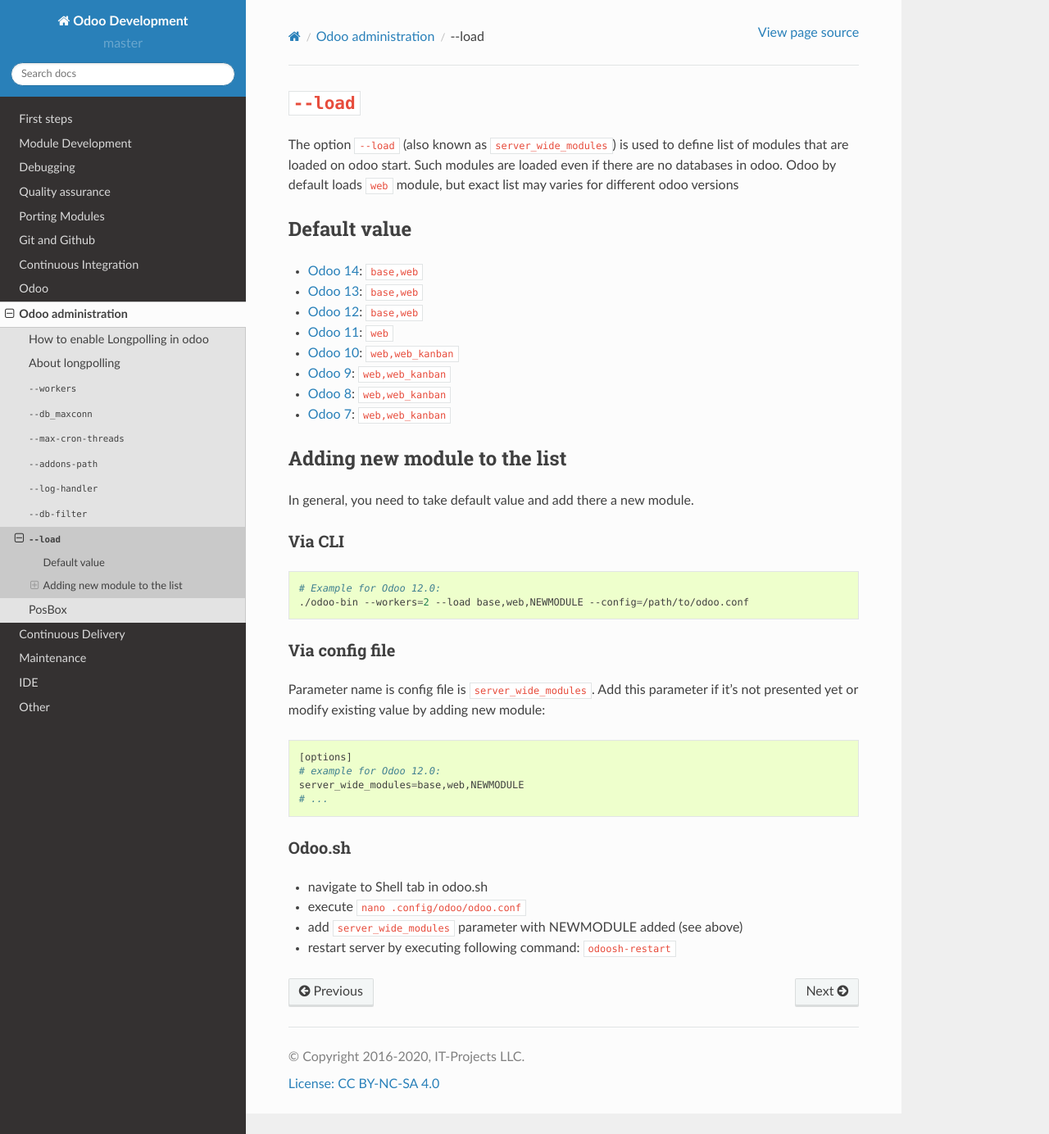
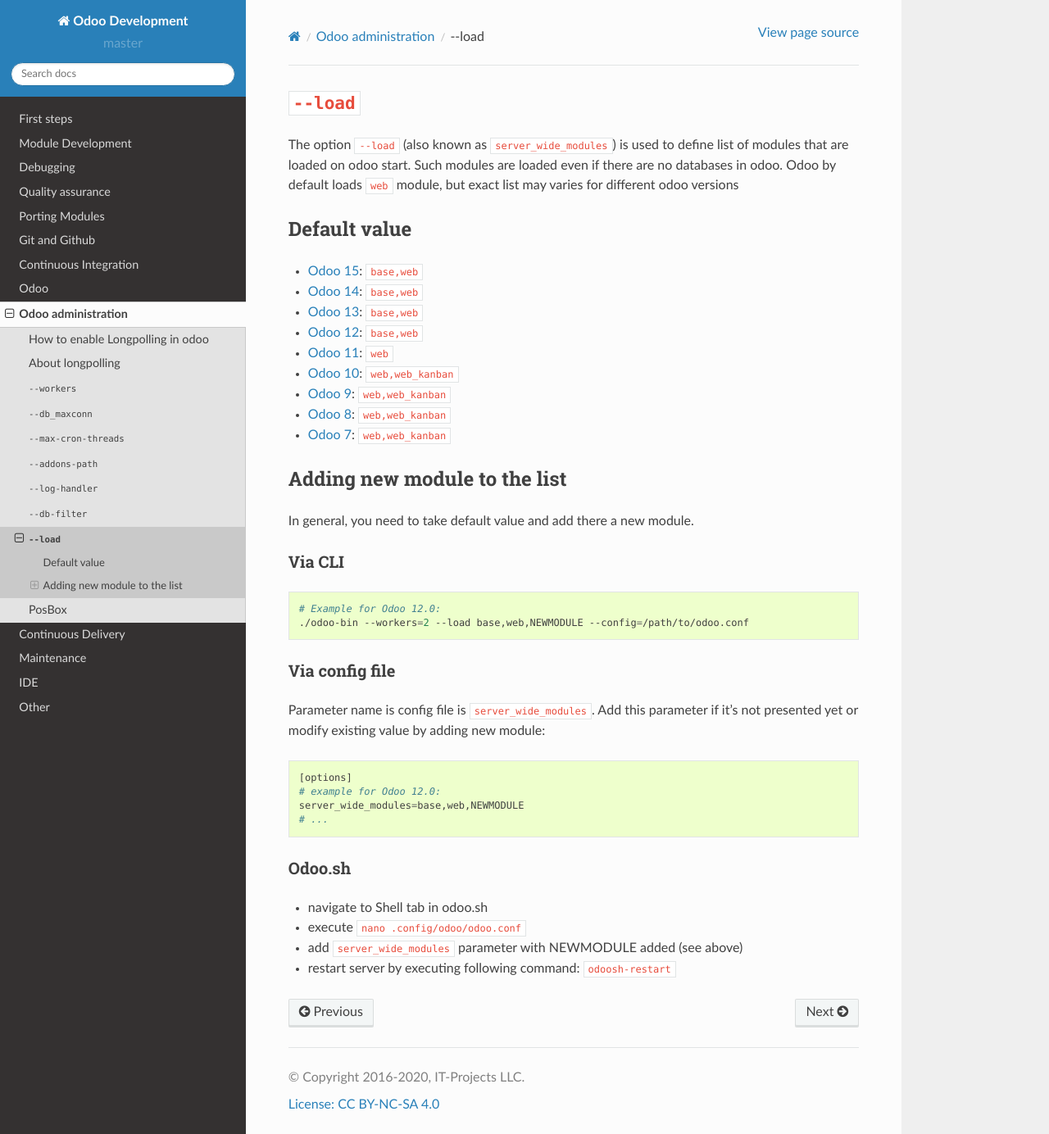
Before and after one commit to itpp-labs/odoo-development, a Sphinx documentation site: the page built from docs/admin/server_wide_modules.rst, in a window 1280 px wide and 1384 px high. Shown: the whole window at 82% size. Built offline with Sphinx 7.4.7 and the Read the Docs theme 2.0.0, drawn with Linux system fonts in a browser that asks for light colours.

Commit message:
Update server_wide_modules.rst

```diff
--- a/docs/admin/server_wide_modules.rst
+++ b/docs/admin/server_wide_modules.rst
@@ -7,6 +7,7 @@
 Default value
 =============
 
+* `Odoo 15 <https://github.com/odoo/odoo/blob/d5aa54ca108eb99c7eb855a7d456bfe2f208a8eb/odoo/tools/config.py#L122>`__: ``base,web``
 * `Odoo 14 <https://github.com/odoo/odoo/blob/7925e30482ad0df4b2a004c223c3eb87f3ce725f/odoo/tools/config.py#L123>`__: ``base,web``
 * `Odoo 13 <https://github.com/odoo/odoo/blob/f080964694c01a79c52e05c0ceb42c18d4c77df5/odoo/tools/config.py#L126>`__: ``base,web``
 * `Odoo 12 <https://github.com/odoo/odoo/blob/95b4f2ab4b5698ab3a28c9c35ac8da6fb6def983/odoo/tools/config.py#L120>`__: ``base,web``
```
